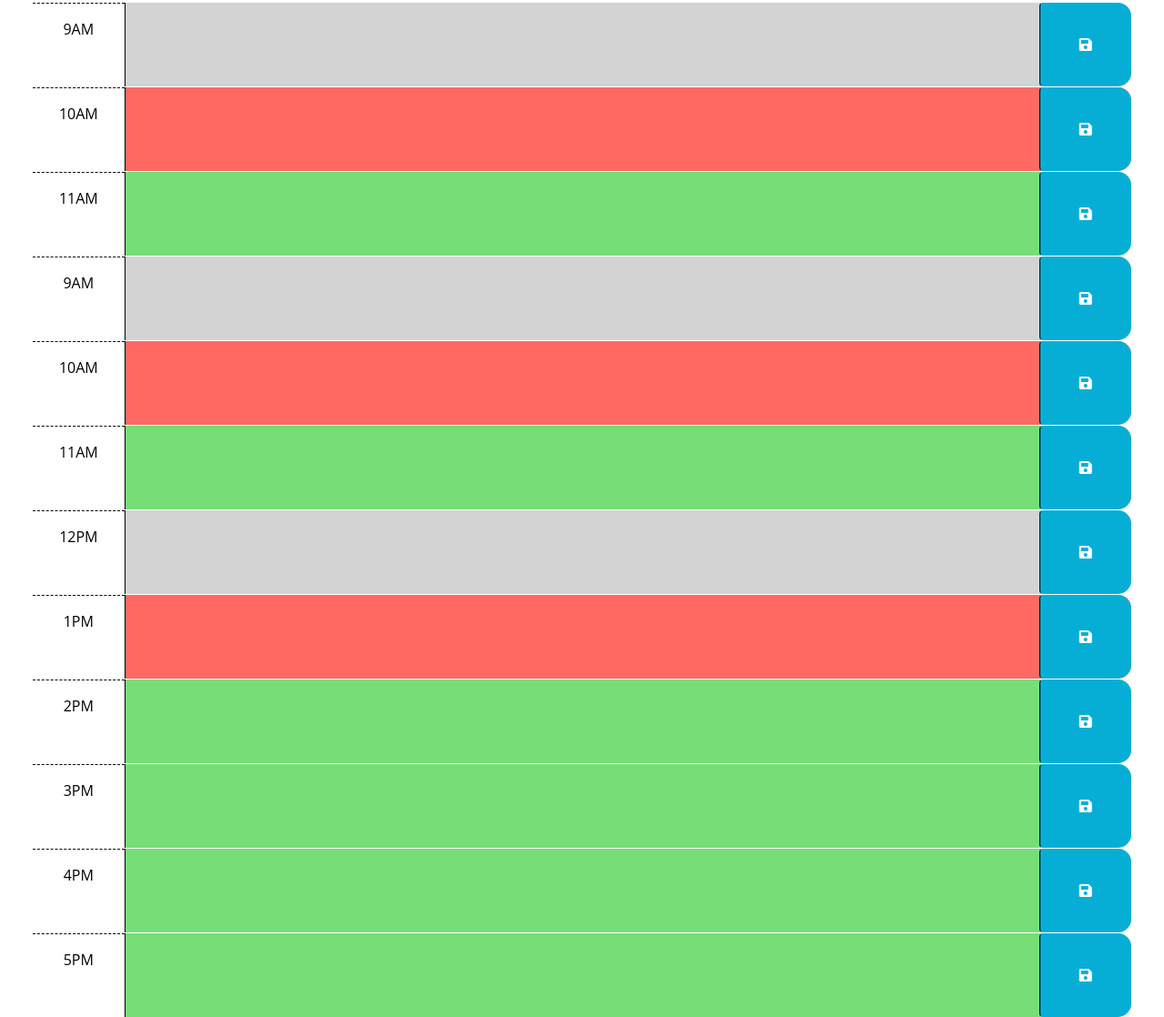
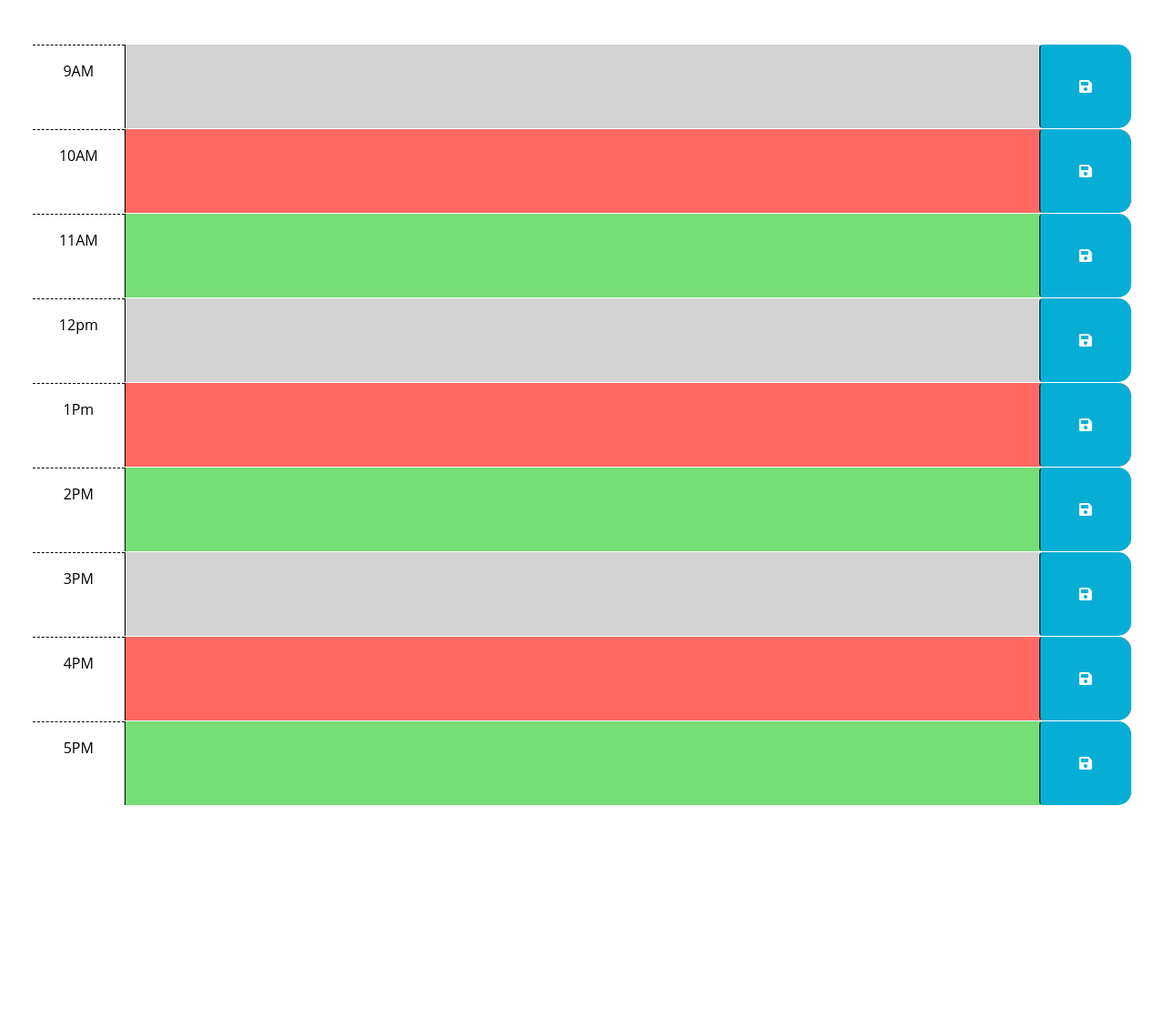
Before and after one commit to ambamm/work-day-scheduler5, a plain HTML site: page Develop/index.html in a window 1280 px wide. Shown: the part 249-1367 px from the top of the page at 91% size. After the commit the page ends 1134 px from the top, so only its background shows below. Drawn offline with nearby package versions, Linux system fonts and the light colour scheme.

Commit message:
adding code

```diff
--- a/Develop/index.html
+++ b/Develop/index.html
@@ -70,7 +70,7 @@
 
 
       <div id="hour-12" class="row time-block past">
-        <div class="col-2 col-md-1 hour text-center py-3">9AM</div>
+        <div class="col-2 col-md-1 hour text-center py-3">12pm</div>
         <textarea class="col-8 col-md-10 description" rows="3"> </textarea>
         <button class="btn saveBtn col-2 col-md-1" aria-label="save">
           <i class="fas fa-save" aria-hidden="true"></i>
@@ -79,7 +79,7 @@
 
       <!-- Example of a present time block. The "present" class adds a red background color. -->
       <div id="hour-13" class="row time-block present">
-        <div class="col-2 col-md-1 hour text-center py-3">10AM</div>
+        <div class="col-2 col-md-1 hour text-center py-3">1Pm</div>
         <textarea class="col-8 col-md-10 description" rows="3"> </textarea>
         <button class="btn saveBtn col-2 col-md-1" aria-label="save">
           <i class="fas fa-save" aria-hidden="true"></i>
@@ -88,7 +88,7 @@
 
       <!-- Example of a future time block. The "future" class adds a green background color. -->
       <div id="hour-14" class="row time-block future">
-        <div class="col-2 col-md-1 hour text-center py-3">11AM</div>
+        <div class="col-2 col-md-1 hour text-center py-3">2PM</div>
         <textarea class="col-8 col-md-10 description" rows="3"> </textarea>
         <button class="btn saveBtn col-2 col-md-1" aria-label="save">
           <i class="fas fa-save" aria-hidden="true"></i>
@@ -98,7 +98,7 @@
 
 
       <div id="hour-15" class="row time-block past">
-        <div class="col-2 col-md-1 hour text-center py-3">12PM</div>
+        <div class="col-2 col-md-1 hour text-center py-3">3PM</div>
         <textarea class="col-8 col-md-10 description" rows="3"> </textarea>
         <button class="btn saveBtn col-2 col-md-1" aria-label="save">
           <i class="fas fa-save" aria-hidden="true"></i>
@@ -107,7 +107,7 @@
 
       <!-- Example of a present time block. The "present" class adds a red background color. -->
       <div id="hour-16" class="row time-block present">
-        <div class="col-2 col-md-1 hour text-center py-3">1PM</div>
+        <div class="col-2 col-md-1 hour text-center py-3">4PM</div>
         <textarea class="col-8 col-md-10 description" rows="3"> </textarea>
         <button class="btn saveBtn col-2 col-md-1" aria-label="save">
           <i class="fas fa-save" aria-hidden="true"></i>
@@ -116,7 +116,7 @@
 
       <!-- Example of a future time block. The "future" class adds a green background color. -->
       <div id="hour-17" class="row time-block future">
-        <div class="col-2 col-md-1 hour text-center py-3">2PM</div>
+        <div class="col-2 col-md-1 hour text-center py-3">5PM</div>
         <textarea class="col-8 col-md-10 description" rows="3"> </textarea>
         <button class="btn saveBtn col-2 col-md-1" aria-label="save">
           <i class="fas fa-save" aria-hidden="true"></i>
@@ -124,29 +124,7 @@
       </div>
 
 
-      <div id="hour-18" class="row time-block future">
-        <div class="col-2 col-md-1 hour text-center py-3">3PM</div>
-        <textarea class="col-8 col-md-10 description" rows="3"> </textarea>
-        <button class="btn saveBtn col-2 col-md-1" aria-label="save">
-          <i class="fas fa-save" aria-hidden="true"></i>
-        </button>
-      </div>
 
-      <div id="hour-17" class="row time-block future">
-        <div class="col-2 col-md-1 hour text-center py-3">4PM</div>
-        <textarea class="col-8 col-md-10 description" rows="3"> </textarea>
-        <button class="btn saveBtn col-2 col-md-1" aria-label="save">
-          <i class="fas fa-save" aria-hidden="true"></i>
-        </button>
-      </div>
-
-      <div id="hour-17" class="row time-block future">
-        <div class="col-2 col-md-1 hour text-center py-3">5PM</div>
-        <textarea class="col-8 col-md-10 description" rows="3"> </textarea>
-        <button class="btn saveBtn col-2 col-md-1" aria-label="save">
-          <i class="fas fa-save" aria-hidden="true"></i>
-        </button>
-      </div>
 
     </div>
 
--- a/Develop/script.js
+++ b/Develop/script.js
@@ -1,13 +1,28 @@
+var past = $('#past');
+var now =  $('#present');
+var future =  $('#future');
+var day = $('#currentDay');
+var save = $('.save-Btn')
+var info= $('#textInfo')
+var texMes = [];
+
+
+
+
+
+const currentDay = dayjs().format(' YYYY-MM-DDHH: mm:ssZ[Z]');
+$("#currentDay").text(currentDay);
+console.log(currentDay);
+
+// const currentDay = dayjs().format("dddd, MMMM D, hh:mm:ss");
+
+
+
 // Wrap all code that interacts with the DOM in a call to jQuery to ensure that
 // the code isn't run until the browser has finished rendering all the elements
 // in the html.
 $(function () {
-
-});
-
-
-
- // TODO: Add a listener for click events on the save button. This code should
+  // TODO: Add a listener for click events on the save button. This code should
   // use the id in the containing time-block as a key to save the user input in
   // local storage. HINT: What does `this` reference in the click listener
   // function? How can DOM traversal be used to get the "hour-x" id of the
@@ -25,3 +40,4 @@ $(function () {
   // attribute of each time-block be used to do this?
   //
   // TODO: Add code to display the current date in the header of the page.
+});
```
Also changed, not shown: 1 other file.
